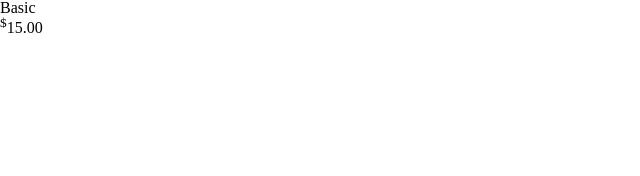
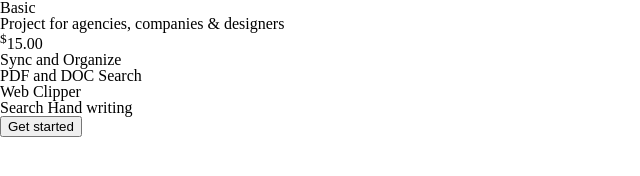
Before and after one commit to InjamulCSE15/Price-Card, a plain HTML site: page index.html in a window 1280 px wide. Shown: the whole page, without its empty margins (0-640 px from the left). Drawn offline with Linux system fonts and the light colour scheme.

Commit message:
Basic card html done

```diff
--- a/index.html
+++ b/index.html
@@ -15,7 +15,15 @@
         <div class="card">
             <div class="details">
                 <p class="package">Basic</p>
+                <p class="short-note">Project for agencies, companies & designers</p>
                 <p class="price"><sup>$</sup>15.00</p>
+                <ul>
+                    <li>Sync and Organize</li>
+                    <li>PDF and DOC Search</li>
+                    <li>Web Clipper</li>
+                    <li>Search Hand writing</li>
+                </ul>
+                <button>Get started</button>
             </div>
         </div>
     </section>
```
